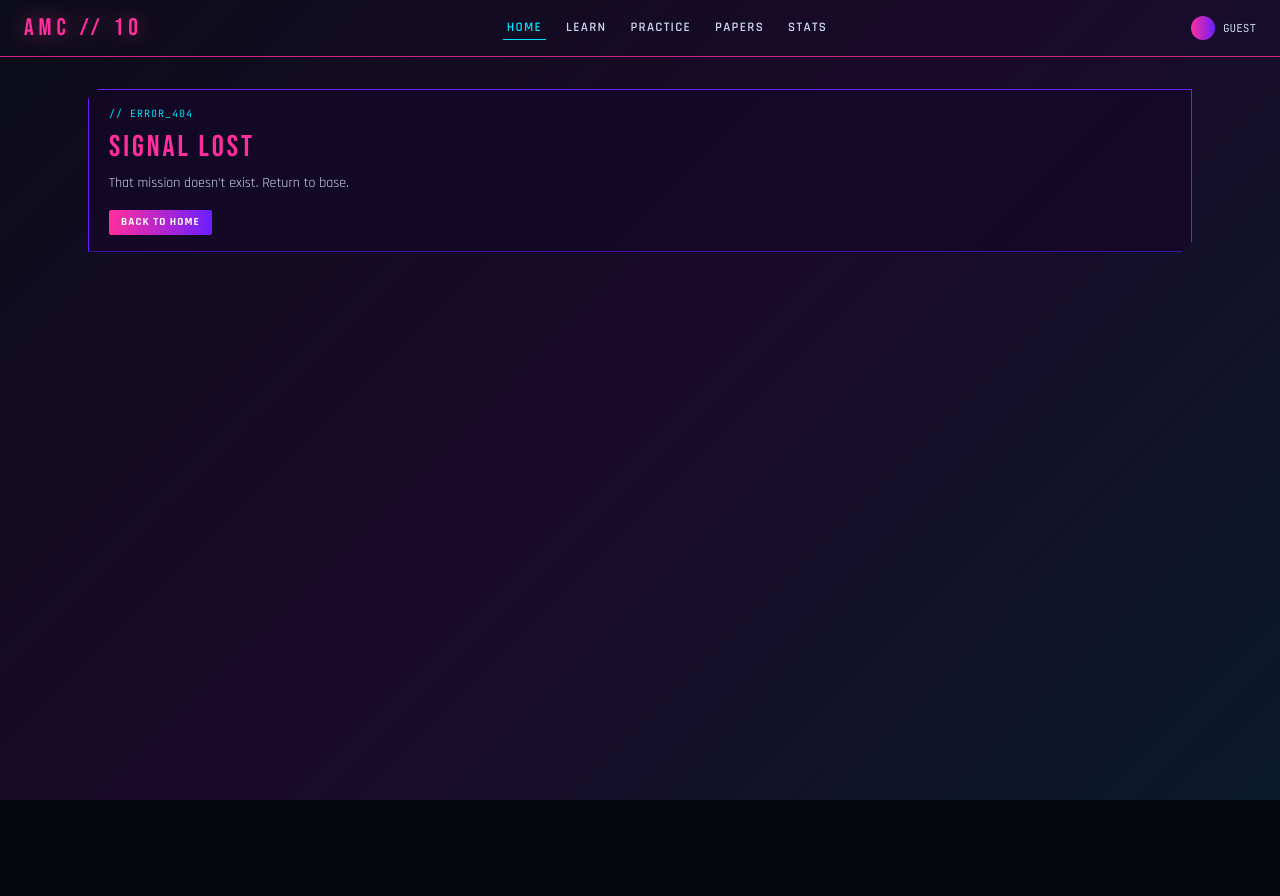
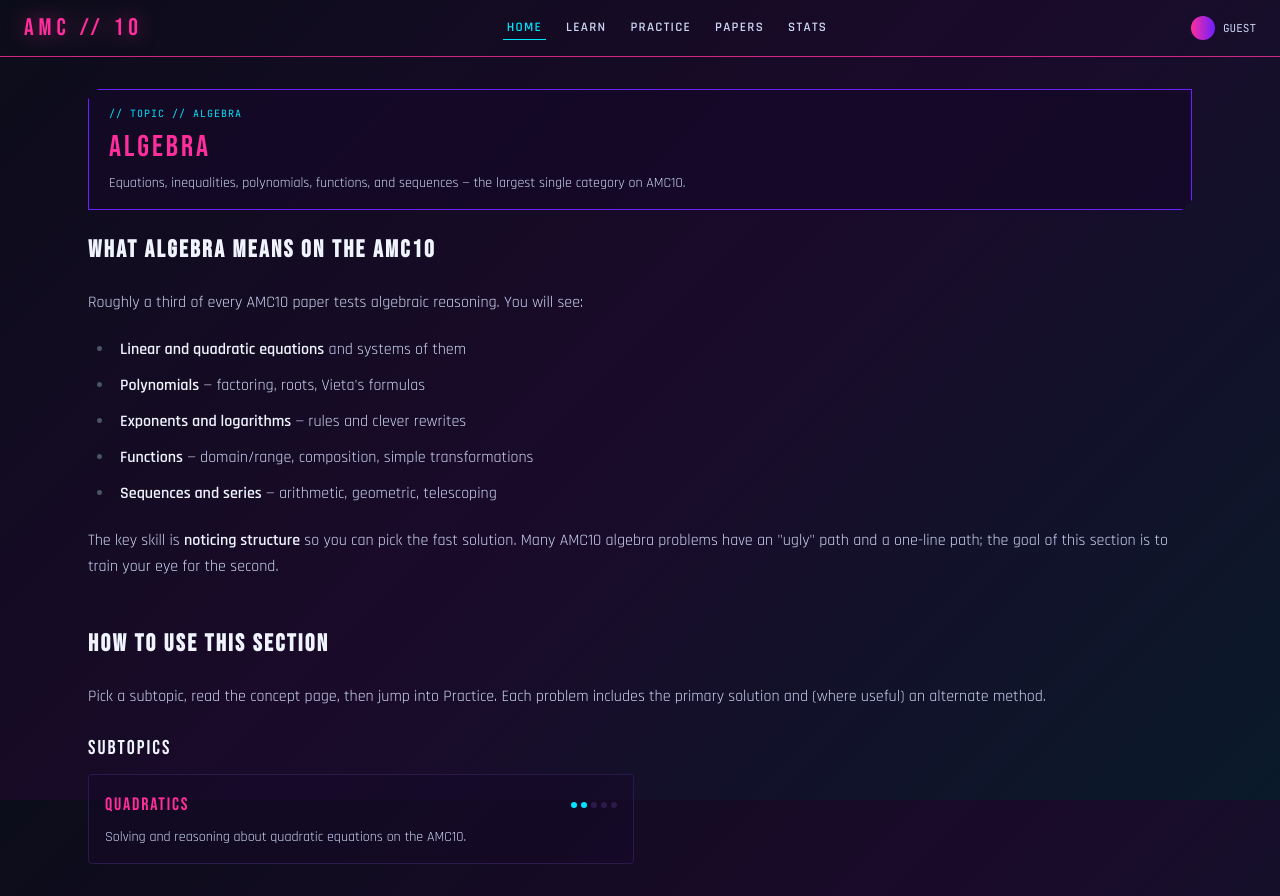
Before and after one commit to ajithkumarky/amc10, a Next.js app: page /learn/algebra in a window 1280 px wide. Before the commit this address had no page. Before the commit the page ends 800 px from the top, so only its background shows below. Built offline with nearby package versions, Linux system fonts and the light colour scheme.

Commit message:
feat(learn): topic page with MDX body and subtopic cards

```diff
--- /dev/null
+++ b/app/learn/[topic]/page.tsx
@@ -0,0 +1,76 @@
+import { notFound } from 'next/navigation';
+import { Panel } from '@/components/ui/panel';
+import { SubtopicCard } from '@/components/ui/subtopic-card';
+import { RenderMdx } from '@/components/mdx/render-mdx';
+import { contentIndex } from '@/lib/content';
+import { TOPICS, getTopic } from '@/lib/topics';
+
+export function generateStaticParams() {
+  return TOPICS.map((t) => ({ topic: t.slug }));
+}
+
+export async function generateMetadata({
+  params,
+}: {
+  params: Promise<{ topic: string }>;
+}) {
+  const { topic } = await params;
+  const t = getTopic(topic);
+  return {
+    title: t ? `${t.name} — AMC // 10` : 'AMC // 10',
+  };
+}
+
+export default async function TopicPage({
+  params,
+}: {
+  params: Promise<{ topic: string }>;
+}) {
+  const { topic: topicSlug } = await params;
+  const topicMeta = getTopic(topicSlug);
+  const topicEntry = contentIndex.getTopic(topicSlug);
+  if (!topicMeta || !topicEntry) notFound();
+
+  const subSlugs = contentIndex.listSubtopicSlugs(topicSlug);
+  const subs = subSlugs
+    .map((s) => contentIndex.getSubtopic(topicSlug, s))
+    .filter((s): s is NonNullable<typeof s> => Boolean(s));
+
+  return (
+    <div className="space-y-6">
+      <Panel kicker={`TOPIC // ${topicMeta.name.toUpperCase()}`}>
+        <h1
+          className="font-display text-3xl tracking-widest"
+          style={{ color: topicMeta.accent }}
+        >
+          {topicEntry.title.toUpperCase()}
+        </h1>
+        <p className="mt-2 text-sm text-cyber-mute">{topicEntry.summary}</p>
+      </Panel>
+
+      <RenderMdx source={topicEntry.body} />
+
+      <div className="space-y-3">
+        <h2 className="font-display text-xl tracking-widest text-cyber-ink">
+          SUBTOPICS
+        </h2>
+        <div className="grid gap-3 sm:grid-cols-2">
+          {subs.map((s) => (
+            <SubtopicCard
+              key={s.slug}
+              topic={topicSlug}
+              slug={s.slug}
+              title={s.title}
+              summary={s.summary}
+              difficulty={s.difficulty}
+              accent={topicMeta.accent}
+            />
+          ))}
+        </div>
+        {subs.length === 0 && (
+          <p className="text-sm text-cyber-mute">More subtopics coming soon.</p>
+        )}
+      </div>
+    </div>
+  );
+}
```
